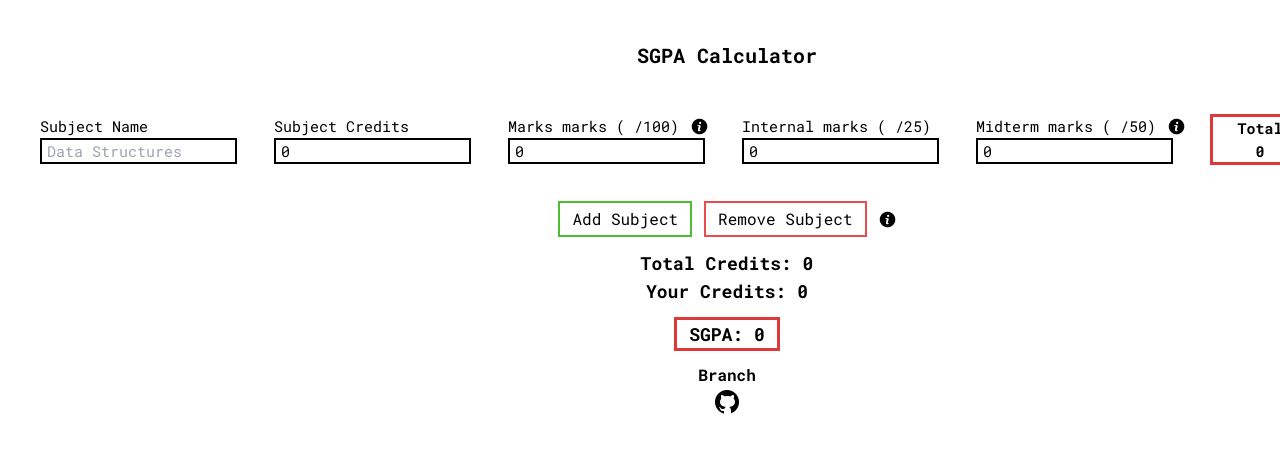
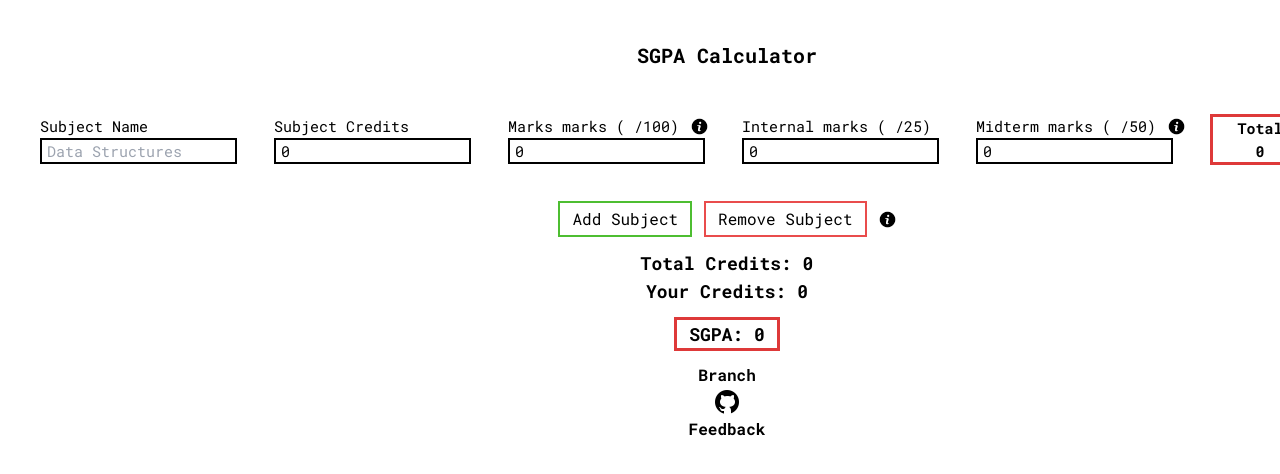
Before and after one commit to YugBhanushali/SGPA-Calculator, a Next.js app: page / in a window 1280 px wide. Shown: the top 474 px of the page. Built offline with nearby package versions, Linux system fonts and the light colour scheme.

Commit message:
added feedback

```diff
--- a/app/page.js
+++ b/app/page.js
@@ -27,6 +27,9 @@ export default function Home() {
             height={30}
           />
         </Link>
+        <Link href={"mailto:yug.bce21@sot.pdpu.ac.in"}>
+          <h1 className='font-bold hover:underline'>Feedback</h1>
+        </Link>
       </div>
     </div>
   )
```
